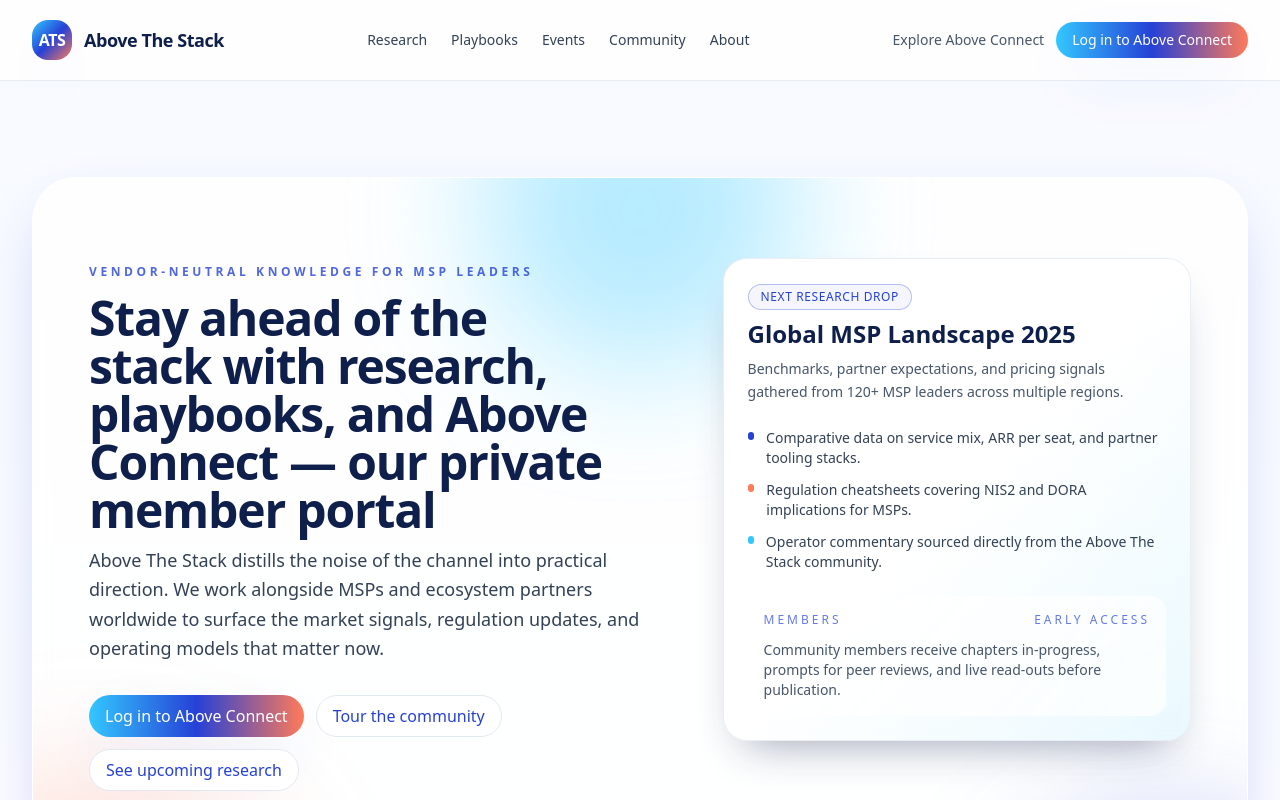
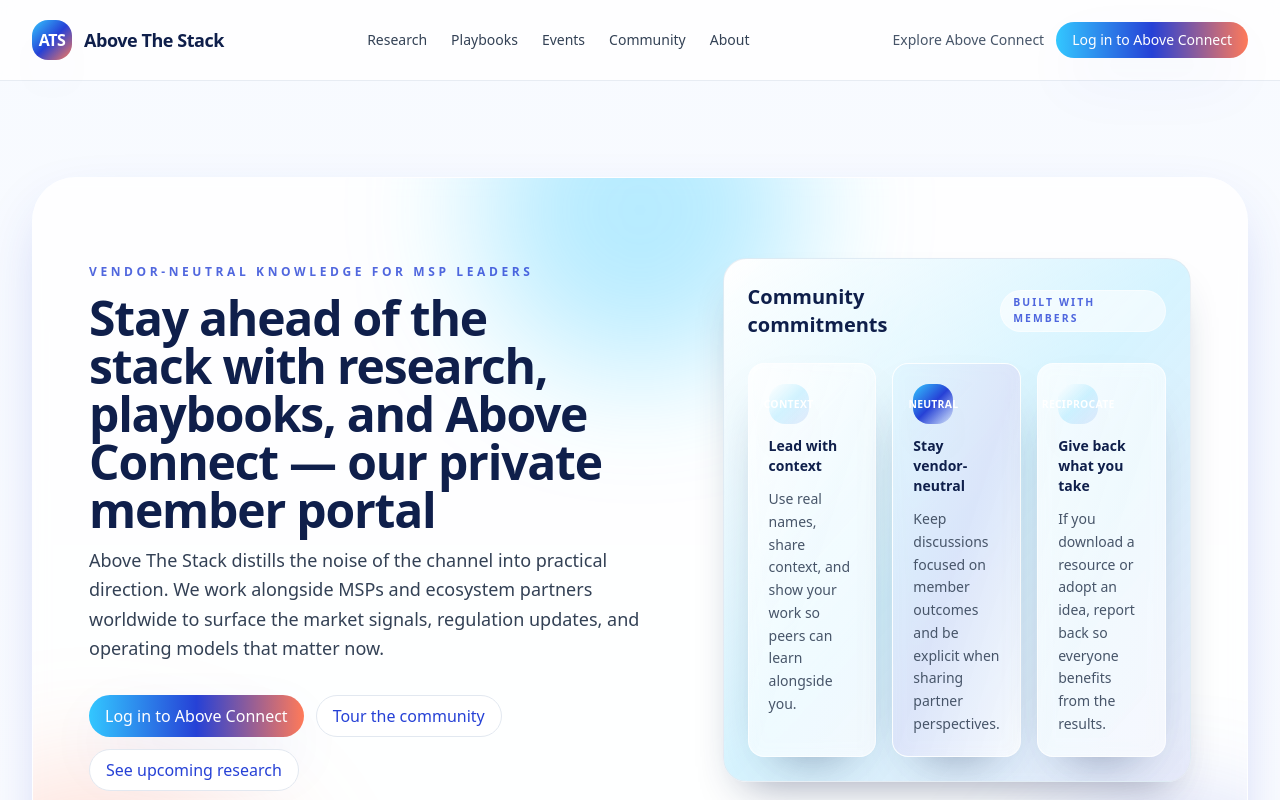
Before and after one commit to TychoLoke/above-the-stack-site, a Next.js app: page / in a window 1280 px wide. Shown: the top 800 px of the page. Built offline with nearby package versions, Linux system fonts and the light colour scheme; no server answers.

Commit message:
Replace hero spotlight with community commitments

```diff
--- a/app/community/page.tsx
+++ b/app/community/page.tsx
@@ -1,6 +1,7 @@
 import Card from '@/components/Card'
 import LatestThreads from '@/components/LatestThreads'
 import Section from '@/components/Section'
+import { communityCommitments } from '@/data/community'
 
 export const metadata = { title: 'Community — Above The Stack' }
 
@@ -36,27 +37,6 @@ const highlights = [
     title: 'Membership for whole teams',
     description:
       'Company membership is €150 / $165 per year per MSP with local currency equivalents. Partners join in a sales-neutral, knowledge-sharing capacity by requesting curated access.',
-  },
-]
-
-const commitments = [
-  {
-    label: 'Context',
-    title: 'Lead with context',
-    description: 'Use real names, share context, and show your work so peers can learn alongside you.',
-    gradient: 'from-atsOcean via-atsSky to-atsCoral',
-  },
-  {
-    label: 'Neutral',
-    title: 'Stay vendor-neutral',
-    description: 'Keep discussions focused on member outcomes and be explicit when sharing partner perspectives.',
-    gradient: 'from-atsSky via-atsOcean to-atsMidnight',
-  },
-  {
-    label: 'Reciprocate',
-    title: 'Give back what you take',
-    description: 'If you download a resource or adopt an idea, report back so everyone benefits from the results.',
-    gradient: 'from-atsCoral via-atsSky to-atsOcean',
   },
 ]
 
@@ -109,7 +89,7 @@ export default function Page() {
             </span>
           </div>
           <div className="grid gap-4 md:grid-cols-3">
-            {commitments.map((item) => (
+            {communityCommitments.map((item) => (
               <div
                 key={item.title}
                 className="group relative flex h-full flex-col gap-3 overflow-hidden rounded-2xl border border-white/60 bg-white/75 p-5 text-sm leading-relaxed text-slate-600 shadow-[0_25px_55px_-32px_rgba(15,31,75,0.6)] backdrop-blur"
--- a/components/Hero.tsx
+++ b/components/Hero.tsx
@@ -1,3 +1,5 @@
+import { communityCommitments } from '@/data/community'
+
 export default function Hero() {
   const portalUrl = process.env.NEXT_PUBLIC_PORTAL_URL || 'https://portal.abovethestack.com'
 
@@ -58,38 +60,31 @@ export default function Hero() {
             </div>
           </dl>
         </div>
-        <div className="card space-y-6 border-atsOcean/20 bg-gradient-to-br from-white via-white to-atsSky/10">
-          <div className="space-y-2">
-            <span className="tag">Next research drop</span>
-            <h3 className="text-2xl font-semibold text-atsMidnight">Global MSP Landscape 2025</h3>
-            <p className="text-sm leading-relaxed text-slate-600">
-              Benchmarks, partner expectations, and pricing signals gathered from 120+ MSP leaders
-              across multiple regions.
-            </p>
+        <div className="card space-y-6 border-transparent bg-gradient-to-br from-white via-atsSky/20 to-atsOcean/10 text-slate-800 shadow-glow">
+          <div className="flex items-center justify-between gap-3">
+            <h2 className="text-xl font-semibold text-atsMidnight">Community commitments</h2>
+            <span className="hidden rounded-full border border-white/50 bg-white/60 px-3 py-1 text-[0.65rem] font-semibold uppercase tracking-[0.2em] text-atsOcean/80 md:inline-flex">
+              Built with members
+            </span>
           </div>
-          <ul className="space-y-3 text-sm text-slate-700">
-            <li className="flex items-start gap-3">
-              <span className="mt-1 h-2 w-2 rounded-full bg-atsOcean" />
-              Comparative data on service mix, ARR per seat, and partner tooling stacks.
-            </li>
-            <li className="flex items-start gap-3">
-              <span className="mt-1 h-2 w-2 rounded-full bg-atsCoral" />
-              Regulation cheatsheets covering NIS2 and DORA implications for MSPs.
-            </li>
-            <li className="flex items-start gap-3">
-              <span className="mt-1 h-2 w-2 rounded-full bg-atsSky" />
-              Operator commentary sourced directly from the Above The Stack community.
-            </li>
-          </ul>
-          <div className="flex flex-col gap-3 rounded-2xl bg-white/70 p-4 text-sm text-slate-600">
-            <div className="flex items-center justify-between text-xs uppercase tracking-[0.25em] text-atsOcean/70">
-              <span>Members</span>
-              <span>Early access</span>
-            </div>
-            <p>
-              Community members receive chapters in-progress, prompts for peer reviews, and live
-              read-outs before publication.
-            </p>
+          <div className="grid gap-4 md:grid-cols-3">
+            {communityCommitments.map((item) => (
+              <div
+                key={item.title}
+                className="group relative flex h-full flex-col gap-3 overflow-hidden rounded-2xl border border-white/60 bg-white/75 p-5 text-sm leading-relaxed text-slate-600 shadow-[0_25px_55px_-32px_rgba(15,31,75,0.6)] backdrop-blur"
+              >
+                <div
+                  className={`pointer-events-none absolute inset-0 bg-gradient-to-br ${item.gradient} opacity-[0.12] transition-opacity duration-300 group-hover:opacity-25`}
+                />
+                <span
+                  className={`relative inline-flex h-10 w-10 items-center justify-center rounded-2xl bg-gradient-to-br ${item.gradient} text-[0.65rem] font-semibold uppercase tracking-wide text-white shadow-glow`}
+                >
+                  {item.label}
+                </span>
+                <h3 className="relative text-sm font-semibold text-atsMidnight">{item.title}</h3>
+                <p className="relative">{item.description}</p>
+              </div>
+            ))}
           </div>
         </div>
       </div>
--- /dev/null
+++ b/data/community.ts
@@ -0,0 +1,27 @@
+export type CommunityCommitment = {
+  label: string
+  title: string
+  description: string
+  gradient: string
+}
+
+export const communityCommitments: CommunityCommitment[] = [
+  {
+    label: 'Context',
+    title: 'Lead with context',
+    description: 'Use real names, share context, and show your work so peers can learn alongside you.',
+    gradient: 'from-atsOcean via-atsSky to-atsCoral',
+  },
+  {
+    label: 'Neutral',
+    title: 'Stay vendor-neutral',
+    description: 'Keep discussions focused on member outcomes and be explicit when sharing partner perspectives.',
+    gradient: 'from-atsSky via-atsOcean to-atsMidnight',
+  },
+  {
+    label: 'Reciprocate',
+    title: 'Give back what you take',
+    description: 'If you download a resource or adopt an idea, report back so everyone benefits from the results.',
+    gradient: 'from-atsCoral via-atsSky to-atsOcean',
+  },
+]
```
